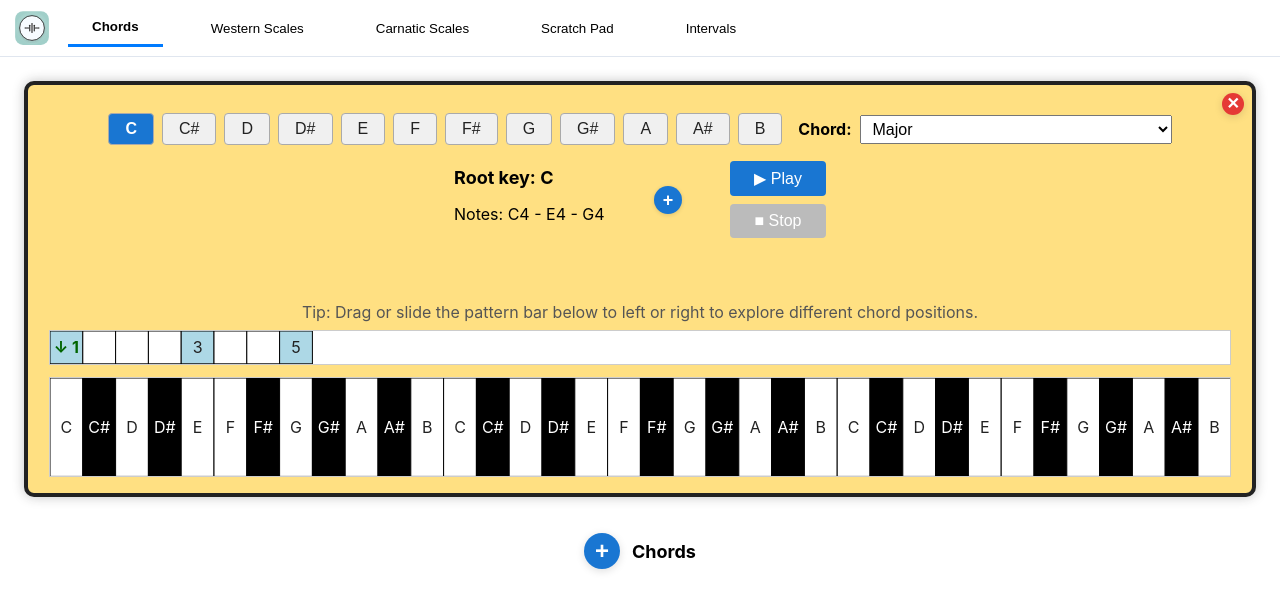
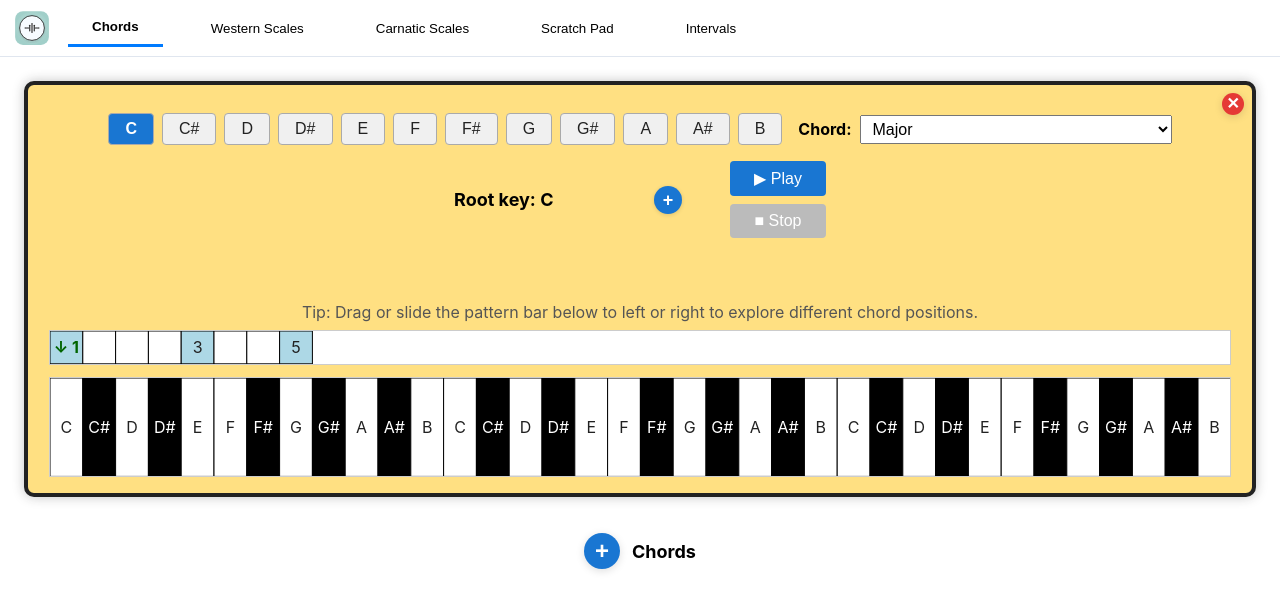
Before and after one commit to senthilktmz/music-utils, a React (Create React App) app in the folder pitchwiz/: page / in a window 1280 px wide. Shown: the top 610 px of the page. Built offline with nearby package versions, Linux system fonts and the light colour scheme.

Commit message:
fixed chords notes not shown correctly for dominant ninth

```diff
--- a/pitchwiz/src/ChordsPattern.tsx
+++ b/pitchwiz/src/ChordsPattern.tsx
@@ -342,9 +342,19 @@ const ChordsPattern: React.FC<ChordsPatternProps> = ({ zoom = 100, addScratchPad
           <div style={{ fontWeight: 'bold', fontSize: 18 }}>
             Root key: {ROOT_NOTES[rootIndex]}
           </div>
-          <div style={{ margin: '8px 0', fontSize: 16 }}>
-            Notes: {getPatternNotes().join(' - ')}
-          </div>
+          {keyboardViewJson && (() => {
+            try {
+              const kv = JSON.parse(keyboardViewJson);
+              const displayNotes = kv.key_sequence.filter((n: string) => !n.startsWith('0')).join(' - ');
+              return (
+                <div style={{ fontSize: 16 }}>
+                  Notes: {displayNotes}
+                </div>
+              );
+            } catch {
+              return null;
+            }
+          })()}
         </div>
         <div style={{ display: 'flex', alignItems: 'center', gap: 8 }}>
           {keyboardViewJson && (() => {
```
